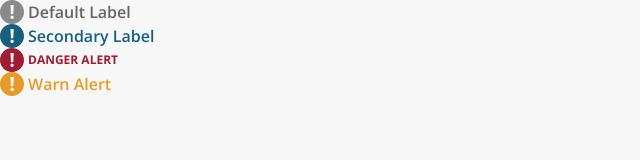
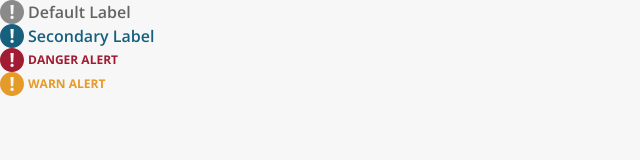
Before and after one commit to slaselva/cm-components, a plain HTML site: page label.html in a window 1280 px wide. Shown: the full height of the page, 0-640 px from the left. Drawn offline with nearby package versions, Linux system fonts and the light colour scheme.

Commit message:
style updates

```diff
--- a/label-styles.css
+++ b/label-styles.css
@@ -21,7 +21,7 @@
    =============== */
 
 /*Alert Label*/
-.labelDanger h5, .alertWarn h5 {
+.labelDanger h5, .labelWarn h5 {
     font: var(--label-2);
     text-transform: uppercase;
 }
```
